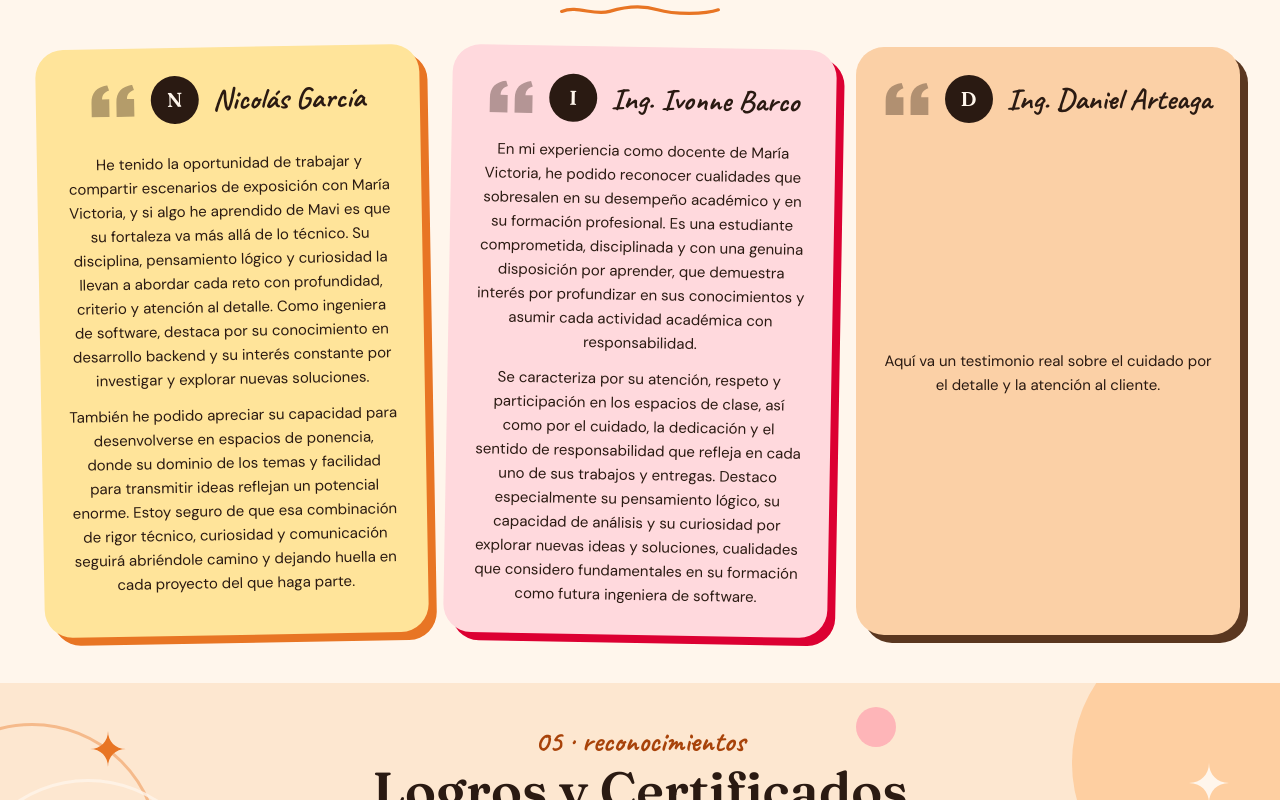
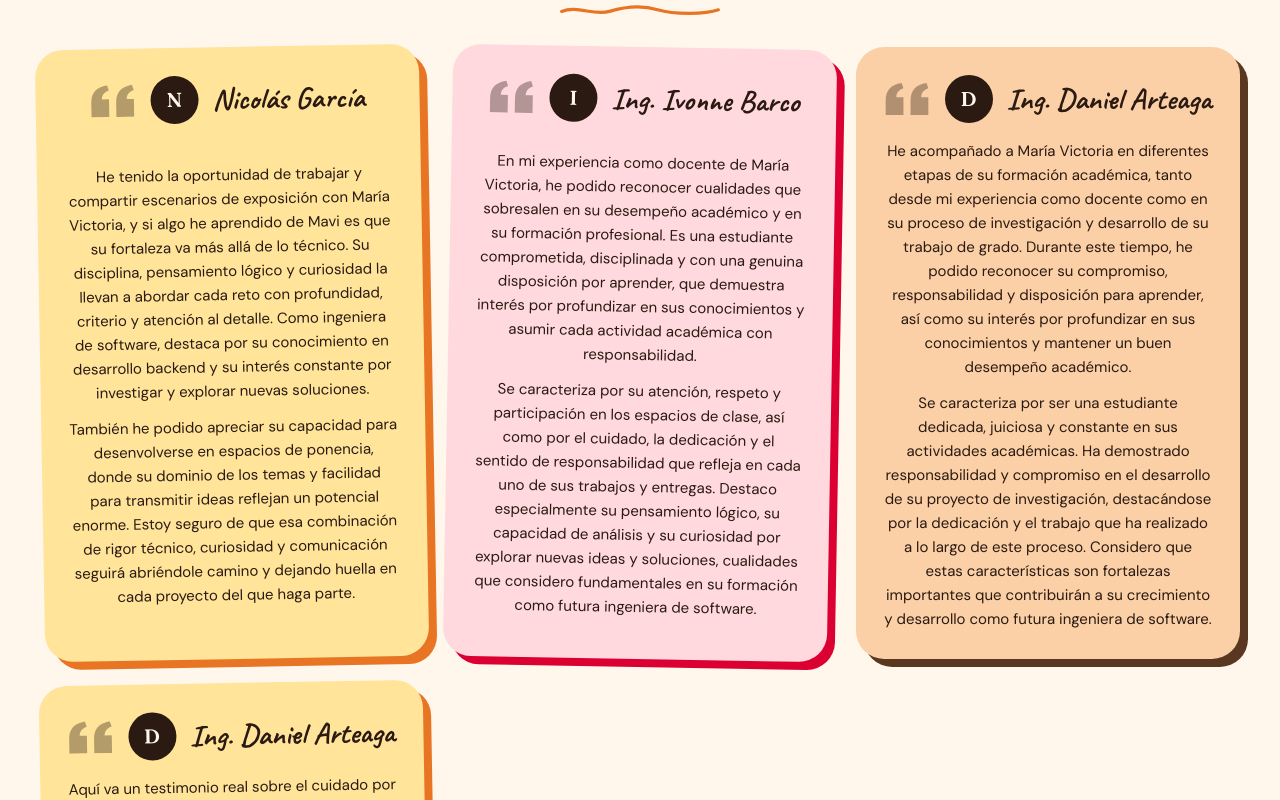
Before and after one commit to VictoriaArteaga/Mi-Portafolio, a Next.js app in the folder portafolio/: page / in a window 1280 px wide. Shown: the part 5160-5960 px from the top of the page. Built offline with nearby package versions, Linux system fonts and the light colour scheme; a web font is replaced by a local one.

Commit message:
Testimonio: Ing Daniel Arteaga

```diff
--- a/portafolio/data/testimonios.ts
+++ b/portafolio/data/testimonios.ts
@@ -33,4 +33,17 @@ export const testimonios: Testimonio[] = [
       ],
     },
   },
+  {
+    name: "Ing. Daniel Arteaga",
+    paragraphs: {
+      es: [
+        "He acompañado a María Victoria en diferentes etapas de su formación académica, tanto desde mi experiencia como docente como en su proceso de investigación y desarrollo de su trabajo de grado. Durante este tiempo, he podido reconocer su compromiso, responsabilidad y disposición para aprender, así como su interés por profundizar en sus conocimientos y mantener un buen desempeño académico.",
+        "Se caracteriza por ser una estudiante dedicada, juiciosa y constante en sus actividades académicas. Ha demostrado responsabilidad y compromiso en el desarrollo de su proyecto de investigación, destacándose por la dedicación y el trabajo que ha realizado a lo largo de este proceso. Considero que estas características son fortalezas importantes que contribuirán a su crecimiento y desarrollo como futura ingeniera de software.",
+      ],
+      en: [
+        "I have accompanied María Victoria through different stages of her academic training, both as her teacher and during the research and development of her thesis project. During this time, I have come to recognize her commitment, responsibility, and willingness to learn, as well as her interest in deepening her knowledge and maintaining strong academic performance.",
+        "She is a dedicated, diligent, and consistent student. She has shown responsibility and commitment in developing her research project, standing out for the dedication and work she has put in throughout the process. I consider these traits important strengths that will contribute to her growth and development as a future software engineer.",
+      ],
+    },
+  },
 ];
```
